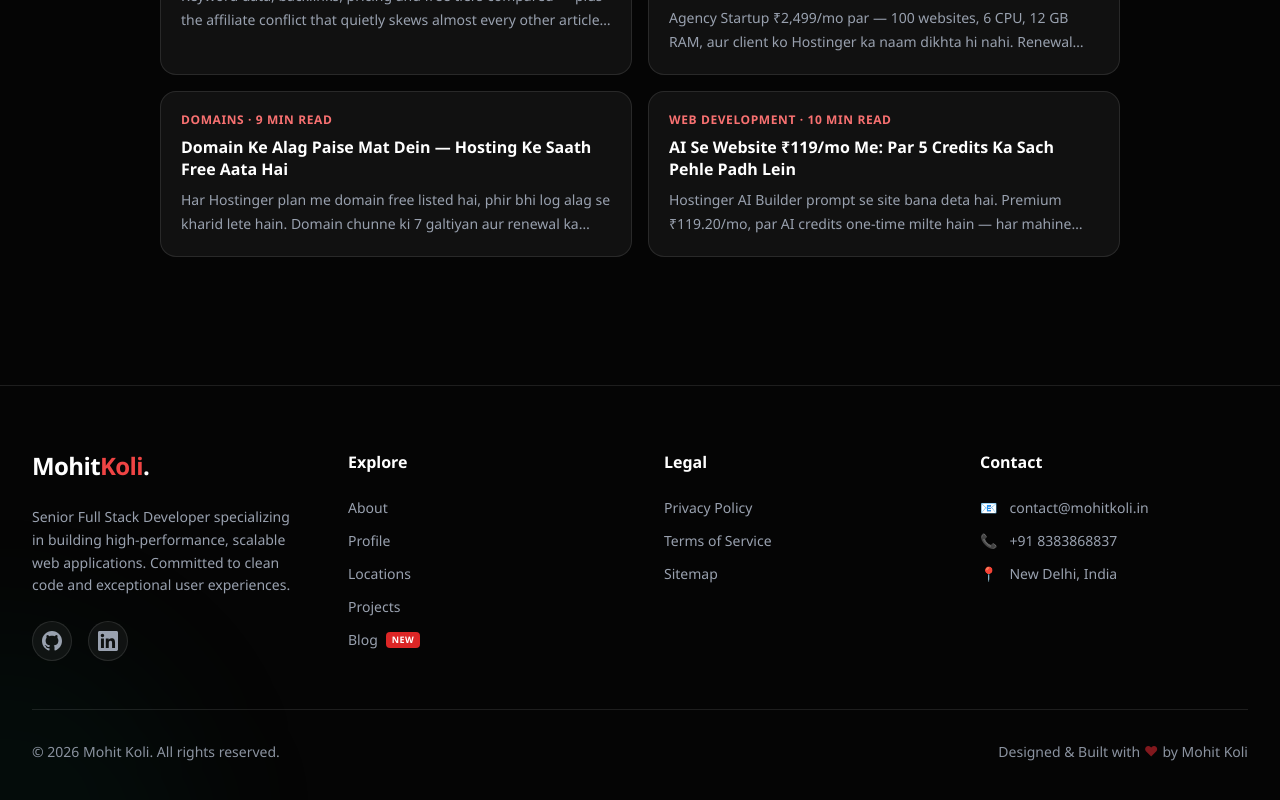
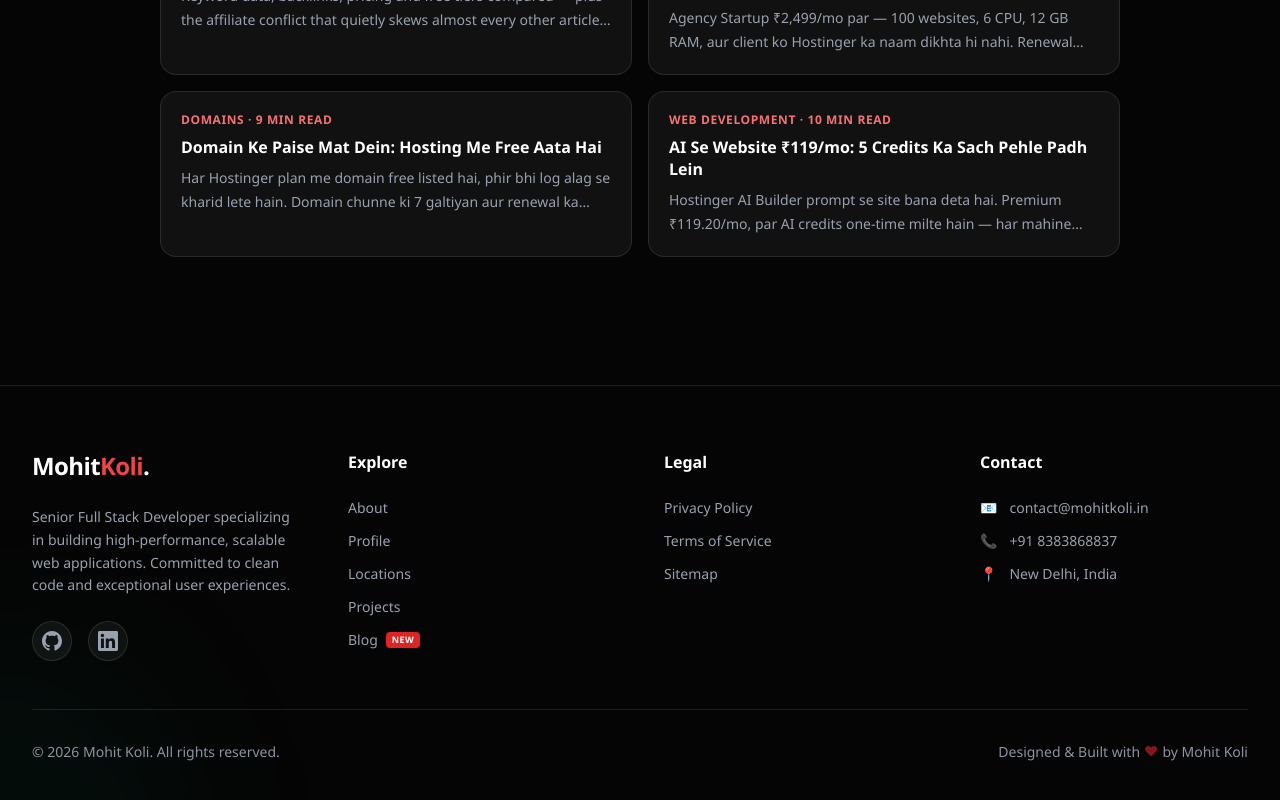
Before and after one commit to mohit16161600/profile-in-next, a Next.js app: page /blog/best-seo-tools-india-2026 in a window 1280 px wide. Shown: the part 7458-8258 px from the top of the page. Built offline with nearby package versions, Linux system fonts and the light colour scheme.

Commit message:
Batch 4 (EXP-016..018): CTR titles on non-experiment pages, fix two truncated titles

```diff
--- a/src/app/blog/best-seo-tools-india-2026/page.tsx
+++ b/src/app/blog/best-seo-tools-india-2026/page.tsx
@@ -10,9 +10,9 @@ const PUBLISHED = "2026-08-24T00:00:00.000Z";
 const MODIFIED = "2026-09-13T00:00:00.000Z";
 
 export const metadata: Metadata = {
-    title: "Best SEO Tools in India 2026: Real Prices in ₹ and $",
+    title: "Cheapest SEO Tools in India 2026: Start With the Free Ones",
     description:
-        "Semrush, Ahrefs, SE Ranking, Mangools and Surfer compared on actual monthly cost — plus which ones a solo blogger or small agency in India can genuinely afford.",
+        "Semrush, Ahrefs, Mangools and SE Ranking priced in ₹ for India — plus the free tools that cover most of what a solo blogger needs before paying for anything.",
     keywords: [
         "best seo tools india", "best seo tools 2026", "seo tools price india", "cheap seo tools india",
         "semrush price india", "ahrefs price india", "se ranking price", "mangools price",
@@ -21,13 +21,13 @@ export const metadata: Metadata = {
     ],
     alternates: { canonical: CANONICAL },
     openGraph: {
-        title: "Best SEO Tools in India 2026: Real Prices in ₹ and $",
+        title: "Cheapest SEO Tools in India 2026: Start With the Free Ones",
         description: "Semrush, Ahrefs, SE Ranking, Mangools and Surfer on real monthly cost — and what a solo blogger can afford.",
         url: CANONICAL, type: "article", publishedTime: PUBLISHED, modifiedTime: MODIFIED,
         images: [{ url: IMAGE, width: 1200, height: 630, alt: "Best SEO tools compared for India in 2026" }],
     },
     twitter: {
-        card: "summary_large_image", title: "Best SEO Tools in India 2026: Real Prices in ₹ and $",
+        card: "summary_large_image", title: "Cheapest SEO Tools in India 2026: Start With the Free Ones",
         description: "Five SEO tools, real prices, and which one fits an Indian budget.", images: [IMAGE],
     },
 };
@@ -55,7 +55,7 @@ const FAQ = [
 const jsonLd = [
     {
         "@context": "https://schema.org", "@type": "BlogPosting",
-        headline: "Best SEO Tools in India 2026: Real Prices in ₹ and $",
+        headline: "Cheapest SEO Tools in India 2026: Start With the Free Ones",
         description: "Semrush, Ahrefs, SE Ranking, Mangools and Surfer compared on actual monthly cost.",
         image: IMAGE, datePublished: PUBLISHED, dateModified: MODIFIED,
         author: { "@type": "Person", name: "Mohit Koli", url: "https://mohitkoli.in/profile", jobTitle: "Senior Full Stack Developer", sameAs: ["https://github.com/mohit16161600", "https://www.linkedin.com/in/mohit-koli-b47260213", "https://x.com/mohitko86979490"] },
@@ -337,7 +337,7 @@ export default function BestSeoToolsIndia() {
 
                     <div className="glass rounded-xl shadow-sm p-6 border border-white/5">
                         <h2 className="text-lg font-bold text-white mb-4">Share this guide</h2>
-                        <ShareButtons url={CANONICAL} title="Best SEO Tools in India 2026: Real Prices in ₹ and $" />
+                        <ShareButtons url={CANONICAL} title="Cheapest SEO Tools in India 2026: Start With the Free Ones" />
                     </div>
                     <RelatedPosts slug="best-seo-tools-india-2026" />
                 </article>
--- a/src/app/blog/deepseek-vs-chatgpt-2026/page.tsx
+++ b/src/app/blog/deepseek-vs-chatgpt-2026/page.tsx
@@ -4,7 +4,7 @@ import Link from "next/link";
 import RelatedPosts from "@/components/RelatedPosts";
 
 export const metadata: Metadata = {
-  title: "DeepSeek vs ChatGPT 2026: Which Free AI Is Better?",
+  title: "DeepSeek vs ChatGPT 2026: Where the Free Tier Runs Out",
   description:
     "DeepSeek vs ChatGPT 2026 compared on speed, reasoning, coding, cost and privacy. See which free AI wins for students and everyday users in India and beyond.",
   keywords: [
@@ -23,7 +23,7 @@ export const metadata: Metadata = {
     canonical: "https://mohitkoli.in/blog/deepseek-vs-chatgpt-2026",
   },
   openGraph: {
-    title: "DeepSeek vs ChatGPT 2026: Which Free AI Is Better?",
+    title: "DeepSeek vs ChatGPT 2026: Where the Free Tier Runs Out",
     description:
       "DeepSeek vs ChatGPT 2026 compared on speed, reasoning, coding, cost and privacy. See which free AI wins for students and everyday users in India and beyond.",
     url: "https://mohitkoli.in/blog/deepseek-vs-chatgpt-2026",
@@ -32,7 +32,7 @@ export const metadata: Metadata = {
   },
   twitter: {
     card: "summary_large_image",
-    title: "DeepSeek vs ChatGPT 2026: Which Free AI Is Better?",
+    title: "DeepSeek vs ChatGPT 2026: Where the Free Tier Runs Out",
     description:
       "DeepSeek vs ChatGPT 2026 compared on speed, reasoning, coding, cost and privacy. See which free AI wins for students and everyday users in India and beyond.",
     images: ["/assets/blog/deepseek-vs-chatgpt-2026.png"],
@@ -99,7 +99,7 @@ export default function DeepSeekVsChatGPT2026() {
   const blogPostingSchema = {
     "@context": "https://schema.org",
     "@type": "BlogPosting",
-    headline: "DeepSeek vs ChatGPT 2026: Which Free AI Is Better?",
+    headline: "DeepSeek vs ChatGPT 2026: Where the Free Tier Runs Out",
     description:
       "DeepSeek vs ChatGPT 2026 compared on speed, reasoning, coding, cost and privacy. See which free AI wins for students and everyday users in India and beyond.",
     image: "https://mohitkoli.in/assets/blog/deepseek-vs-chatgpt-2026.png",
@@ -153,7 +153,7 @@ export default function DeepSeekVsChatGPT2026() {
       {
         "@type": "ListItem",
         position: 3,
-        name: "DeepSeek vs ChatGPT 2026: Which Free AI Is Better?",
+        name: "DeepSeek vs ChatGPT 2026: Where the Free Tier Runs Out",
         item: "https://mohitkoli.in/blog/deepseek-vs-chatgpt-2026",
       },
     ],
@@ -222,7 +222,7 @@ export default function DeepSeekVsChatGPT2026() {
         <div className="relative w-full aspect-[1200/630] mb-12 rounded-3xl overflow-hidden border border-white/10 shadow-2xl shadow-rose-500/10">
           <Image
             src="/assets/blog/deepseek-vs-chatgpt-2026.svg"
-            alt="DeepSeek vs ChatGPT 2026: Which Free AI Is Better?"
+            alt="DeepSeek vs ChatGPT 2026: Where the Free Tier Runs Out"
             fill
             className="object-cover"
             priority
--- a/src/app/blog/domain-kaise-kharide-galtiyan-2026/page.tsx
+++ b/src/app/blog/domain-kaise-kharide-galtiyan-2026/page.tsx
@@ -7,7 +7,7 @@ import RelatedPosts from "@/components/RelatedPosts";
 
 const CANONICAL = "https://mohitkoli.in/blog/domain-kaise-kharide-galtiyan-2026";
 const IMAGE = "https://mohitkoli.in/assets/blog/best-domain-registrars-india-2026.png";
-const TITLE = "Domain Ke Alag Paise Mat Dein — Hosting Ke Saath Free Aata Hai";
+const TITLE = "Domain Ke Paise Mat Dein: Hosting Me Free Aata Hai";
 const DESCRIPTION =
     "Har Hostinger plan me domain free listed hai, phir bhi log alag se kharid lete hain. Domain chunne ki 7 galtiyan aur renewal ka trap — Sept 2026 verified.";
 
@@ -165,7 +165,7 @@ export default function DomainKaiseKharide() {
                             Domains · India · {OFFERS_VERIFIED} ko verified
                         </p>
                         <h1 className="text-4xl sm:text-5xl font-bold text-white leading-tight mb-4">
-                            Domain Ke Alag Paise Mat Dein — Hosting Ke Saath Free Aata Hai
+                            Domain Ke Paise Mat Dein: Hosting Me Free Aata Hai
                         </h1>
                         <p className="text-lg text-gray-300 leading-8">
                             Zyadatar log pehle kahin se domain kharidte hain, phir kahin aur se hosting, aur ek saal ka
--- a/src/app/blog/hostinger-ai-builder-se-website-kaise-banaye/page.tsx
+++ b/src/app/blog/hostinger-ai-builder-se-website-kaise-banaye/page.tsx
@@ -16,7 +16,7 @@ import {
 
 const CANONICAL = "https://mohitkoli.in/blog/hostinger-ai-builder-se-website-kaise-banaye";
 const IMAGE = "https://mohitkoli.in/assets/blog/how-to-build-ai-agent-no-code-2026.png";
-const TITLE = "AI Se Website ₹119/mo Me: Par 5 Credits Ka Sach Pehle Padh Lein";
+const TITLE = "AI Se Website ₹119/mo: 5 Credits Ka Sach Pehle Padh Lein";
 const DESCRIPTION =
     "Hostinger AI Builder prompt se site bana deta hai. Premium ₹119.20/mo, par AI credits one-time milte hain — har mahine nahi. Poora sach, Sept 2026 verified.";
 
--- a/src/data/posts.ts
+++ b/src/data/posts.ts
@@ -115,7 +115,7 @@ export const BLOG_POSTS: BlogPost[] = [
     },
     {
         id: 65,
-        title: "AI Se Website ₹119/mo Me: Par 5 Credits Ka Sach Pehle Padh Lein",
+        title: "AI Se Website ₹119/mo: 5 Credits Ka Sach Pehle Padh Lein",
         description: "Hostinger AI Builder prompt se site bana deta hai. Premium ₹119.20/mo, par AI credits one-time milte hain — har mahine nahi. Poora sach.",
         date: "September 20, 2026",
         updated: "September 20, 2026",
@@ -136,7 +136,7 @@ export const BLOG_POSTS: BlogPost[] = [
     },
     {
         id: 66,
-        title: "Domain Ke Alag Paise Mat Dein — Hosting Ke Saath Free Aata Hai",
+        title: "Domain Ke Paise Mat Dein: Hosting Me Free Aata Hai",
         description: "Har Hostinger plan me domain free listed hai, phir bhi log alag se kharid lete hain. Domain chunne ki 7 galtiyan aur renewal ka trap.",
         date: "September 20, 2026",
         updated: "September 20, 2026",
@@ -1316,7 +1316,7 @@ export const BLOG_POSTS: BlogPost[] = [
     },
     {
         id: 7,
-        title: 'Is React Worth Learning in 2026? An Honest Answer',
+        title: 'Is React Worth Learning in 2026? Who Should Skip It',
         description: "Is learning React worth it in 2026? Short answer: yes, but not for everyone. An honest look at jobs in India, React vs Next.js, and who should skip React first.",
         date: 'Jan 5, 2026',
         updated: "September 14, 2026",
```
Also changed, not shown: 1 other file (tests, documents, lock files or other folders).
